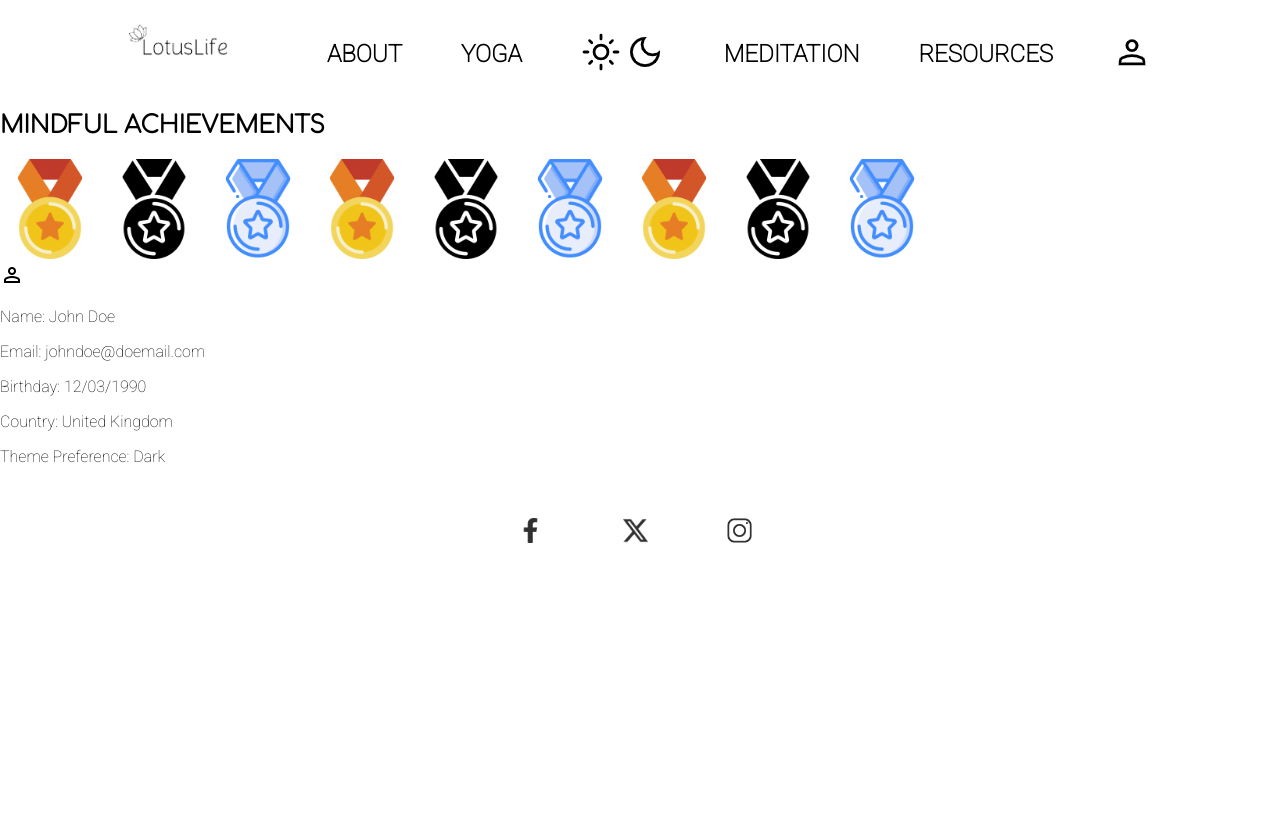
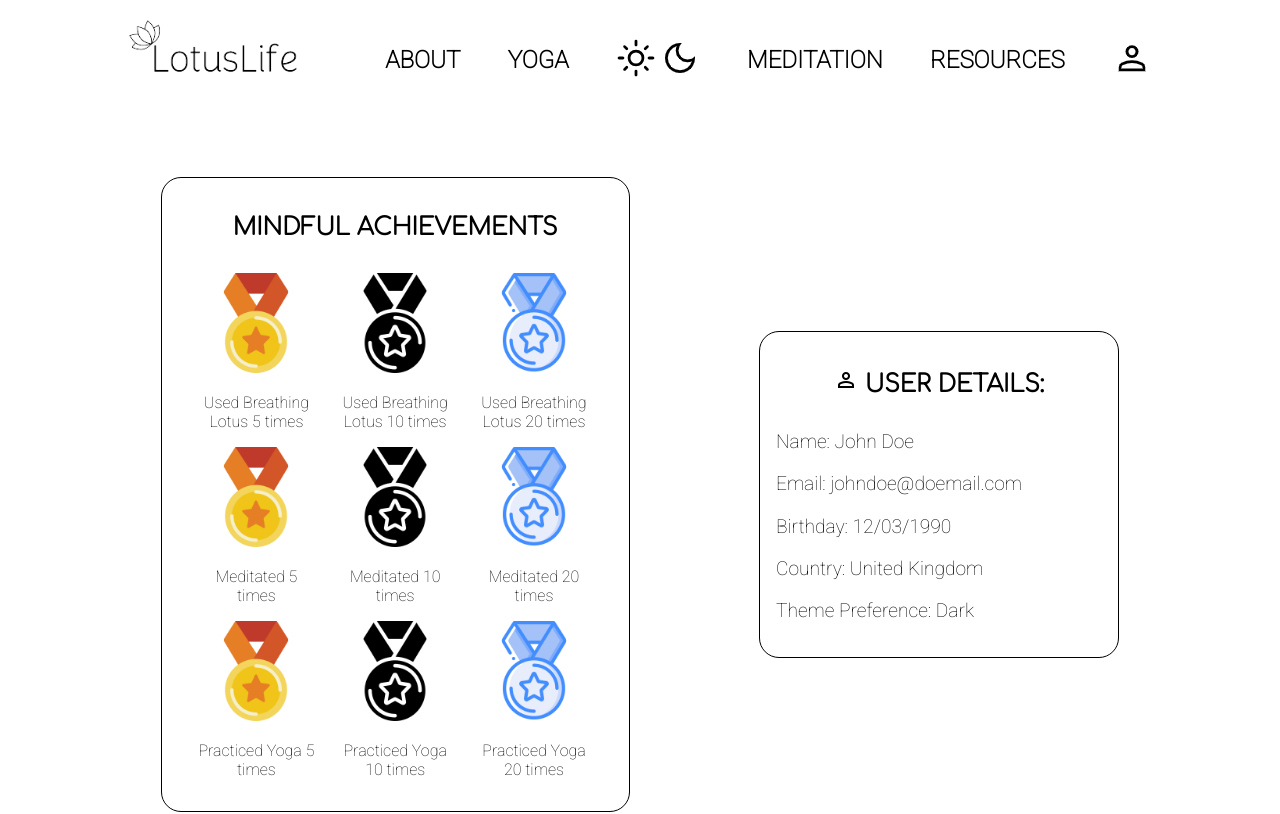
Before and after one commit to maxpollock/LotusLife, a plain HTML site: page userpage.html in a window 1280 px wide. Shown: the top 814 px of the page. Drawn offline with nearby package versions, Linux system fonts and the light colour scheme; files that its build step writes are made by us from their sources.

Commit message:
changes made to userpage

```diff
--- a/css/userpage.css
+++ b/css/userpage.css
@@ -1,4 +1,52 @@
-img {
+#award-container img {
   max-width: 100px;
   height: auto;
 }
+
+main {
+  max-width: 85%;
+  height: 750px;
+  margin: 0 auto;
+  display: flex;
+  justify-content: space-around;
+  align-items: center;
+}
+
+#award-container {
+  width: 40%;
+  text-align: center;
+  border: 1px solid black;
+  border-radius: 20px;
+  padding: 1rem;
+}
+
+#awards {
+  display: flex;
+  flex-wrap: wrap;
+  justify-content: space-evenly;
+}
+
+.medals {
+  max-width: 120px;
+  min-width: 80px;
+}
+
+#userinfo-container {
+  width: 30%;
+  border: 1px solid black;
+  border-radius: 20px;
+  padding: 1rem;
+}
+
+h2 {
+  margin-bottom: 2rem;
+  text-align: center;
+}
+
+p {
+  font-size: 1.2rem;
+}
+
+#award-container p {
+  font-size: 1rem;
+}
--- a/userpage.html
+++ b/userpage.html
@@ -3,7 +3,7 @@
   <head>
     <meta charset="UTF-8" />
     <meta name="viewport" content="width=device-width, initial-scale=1.0" />
-    <link rel="stylesheet" href="style.css" />
+    <link rel="stylesheet" href="./css/style.css" />
     <link rel="stylesheet" href="./css/userpage.css" />
     <link
       rel="stylesheet"
@@ -36,44 +36,84 @@
     <main>
       <section id="award-container">
         <h2>Mindful Achievements</h2>
-        <div class="awards">
-          <img src="./images/medal-5.png" alt="5 times using breathing lotus" />
 
+        <div id="awards">
+          <div class="medals">
+            <img
+              src="./images/medal-5.png"
+              alt="5 times using breathing lotus"
+            />
+            <p>Used Breathing Lotus 5 times</p>
+          </div>
+
+          <div class="medals">
             <img
               src="./images/medal - 10.png"
               alt="10 times using breathing lotus"
             />
+            <p>Used Breathing Lotus 10 times</p>
+          </div>
 
+          <div class="medals">
             <img
               src="./images/medal - 20.png"
               alt="20 times using breathing lotus"
             />
+            <p>Used Breathing Lotus 20 times</p>
+          </div>
 
+          <div class="medals">
             <img src="./images/medal-5.png" alt="5 times using yoga videos" />
+            <p>Meditated 5 times</p>
+          </div>
 
-          <img src="./images/medal - 10.png" alt="10 times using yoga videos" />
+          <div class="medals">
+            <img
+              src="./images/medal - 10.png"
+              alt="10 times using yoga videos"
+            />
+            <p>Meditated 10 times</p>
+          </div>
 
-          <img src="./images/medal - 20.png" alt="20 times using yoga videos" />
+          <div class="medals">
+            <img
+              src="./images/medal - 20.png"
+              alt="20 times using yoga videos"
+            />
+            <p>Meditated 20 times</p>
+          </div>
 
+          <div class="medals">
             <img
               src="./images/medal-5.png"
               alt="5 times listening to a meditation"
             />
+            <p>Practiced Yoga 5 times</p>
+          </div>
 
+          <div class="medals">
             <img
               src="./images/medal - 10.png"
               alt="10 times listening to a meditation"
             />
+            <p>Practiced Yoga 10 times</p>
+          </div>
 
+          <div class="medals">
             <img
               src="./images/medal - 20.png"
               alt="20 times listening to a meditation"
             />
+            <p>Practiced Yoga 20 times</p>
+          </div>
         </div>
       </section>
 
       <section id="userinfo-container">
+        <h2>
           <span class="material-symbols-outlined"> person </span>
+          User Details:
+        </h2>
         <p>Name: John Doe</p>
         <p>Email: johndoe@doemail.com</p>
         <p>Birthday: 12/03/1990</p>
@@ -82,6 +122,7 @@
       </section>
     </main>
   </body>
+
   <footer class="social-media-footer">
     <ul class="social-media-icons">
       <li>
```
Lines whose indentation alone changed are shown as unchanged.
